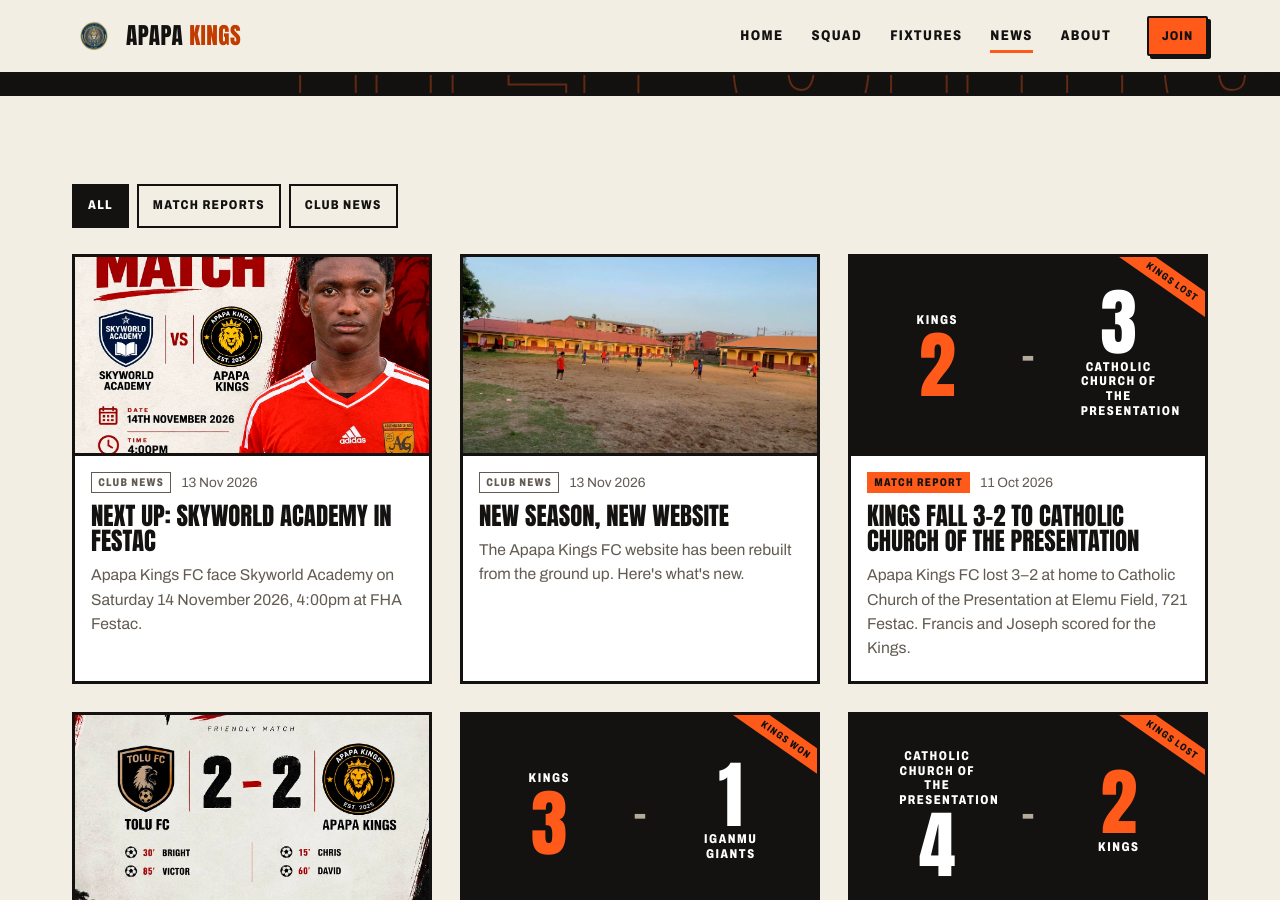
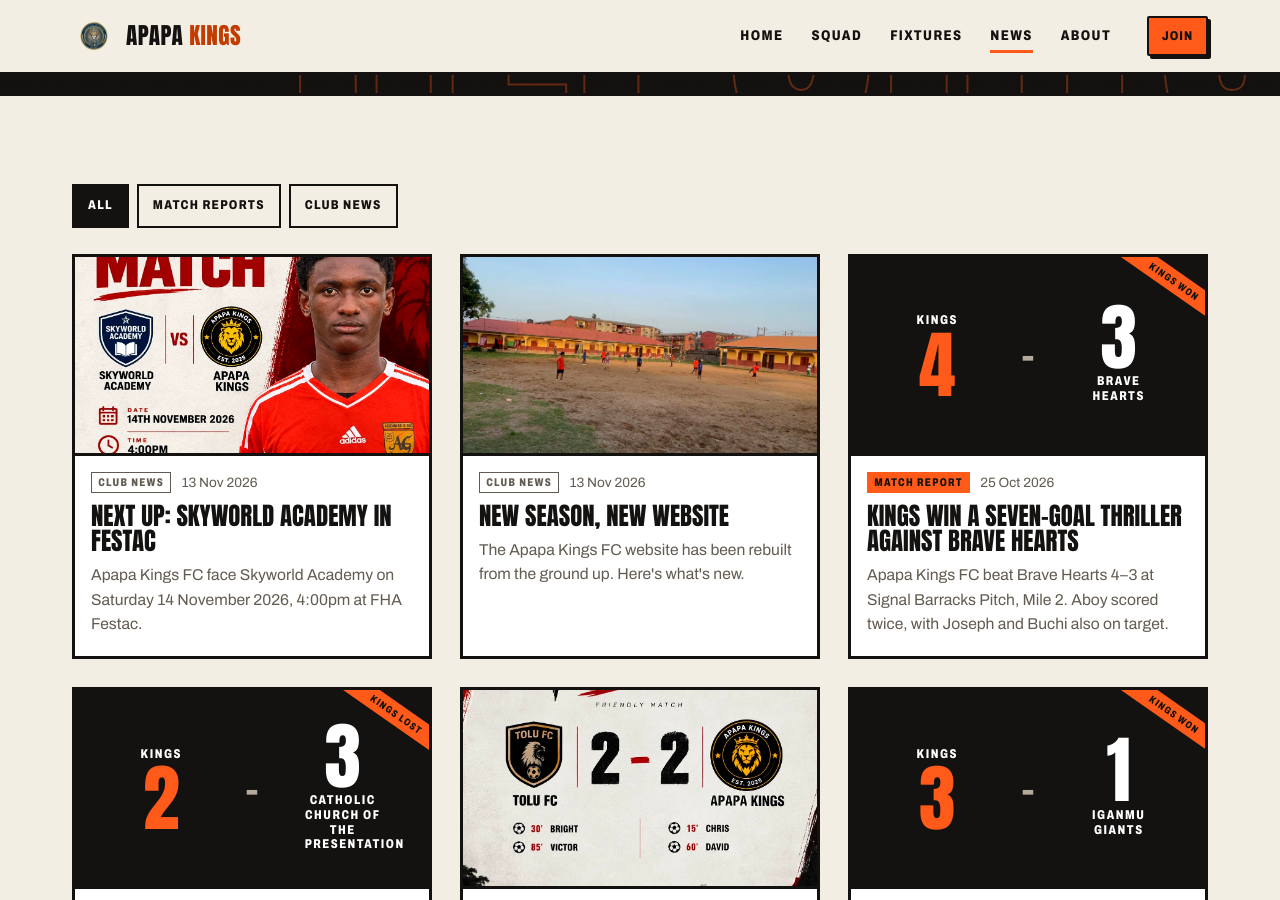
Before and after one commit to emekachriis/apapafc.xyz, a Jekyll site: the page built from news.html, in a window 1280 px wide and 900 px high, scrolled down 312 px. Built offline with Jekyll 4.4.1, drawn with Linux system fonts in a browser that asks for light colours.

Commit message:
Add Brave Hearts 4-3 and photos for five players
- Brave Hearts 4-3 (25 Oct) with match report and scorers
- Photos for Amaechi, Praise, Adeleke, Divine and Wale; originals
  moved from the repo root into images/
- Remove the duplicate Buchi video from the repo root

Co-Authored-By: Claude Opus 5.5 <noreply@anthropic.com>
Claude-Session: https://claude.ai/code/session_01WYXfpp4H5Lv6eQuJcXzwTC

```diff
--- a/_data/fixtures.yml
+++ b/_data/fixtures.yml
@@ -62,6 +62,12 @@
   venue: Elemu Field, 721 Festac
   score: "2-3"
 
+- date: 2026-10-25
+  opponent: Brave Hearts
+  home: true
+  venue: Signal Barracks Pitch, Mile 2
+  score: "4-3"
+
 - date: 2026-11-14
   kickoff: "16:00"
   opponent: Skyworld Academy
--- a/_data/squad.yml
+++ b/_data/squad.yml
@@ -18,6 +18,7 @@ players:
     name: Amaechi
     position: Goalkeeper
     position_group: GK
+    photo: images/players/amaechi.jpg
 
   - number: 13
     name: Ebuka
@@ -73,6 +74,7 @@ players:
     name: Praise
     position: Defender
     position_group: DEF
+    photo: images/players/praise.jpg
 
   - number: 18
     name: Ifeanyi
@@ -125,11 +127,13 @@ players:
     name: Divine
     position: Attacking Mid
     position_group: MID
+    photo: images/players/divine.jpg
 
   - number: 20
     name: Adeleke
     position: Central Mid
     position_group: MID
+    photo: images/players/adeleke.jpg
 
   - number: 25
     name: Buchi
@@ -164,6 +168,7 @@ players:
     name: Wale
     position: Striker
     position_group: FWD
+    photo: images/players/wale.jpg
 
 
 
--- /dev/null
+++ b/_posts/2026-10-25-kings-edge-seven-goal-thriller-against-brave-hearts.md
@@ -0,0 +1,16 @@
+---
+title: "Kings win a seven-goal thriller against Brave Hearts"
+kind: match-report
+match: "2026-10-25"
+description: Apapa Kings FC beat Brave Hearts 4–3 at Signal Barracks Pitch, Mile 2. Aboy scored twice, with Joseph and Buchi also on target.
+---
+Apapa Kings FC beat Brave Hearts 4–3 in a seven-goal friendly at Signal Barracks Pitch, Mile 2, the Kings' second win over Brave Hearts after June's 3–2.
+
+Joseph opened the scoring after five minutes, and although Hazard equalised on 10, the Kings took control in a ten-minute spell before the break: Aboy made it 2–1 on 25 minutes, Buchi added a third on 30 and Aboy grabbed his second on 35. Brave Hearts fought back after half-time through Alfa (56') and Jnr Messi (72'), but the Kings held on.
+
+**Apapa Kings FC 4–3 Brave Hearts**
+
+- **Kings:** Joseph 5', Aboy 25', Buchi 30', Aboy 35'
+- **Brave Hearts:** Hazard 10', Alfa 56', Jnr Messi 72'
+
+Kings Never Settle.
```
Also changed, not shown: images/ADELEKE.jpg (renamed from adeleke.png.jpg), images/AMAECHI.jpg (renamed from amaechi.png.jpg), images/DIVINE.jpg (renamed from divine.png.jpg), images/PRAISE.jpg (renamed from praise.png.jpg), images/WALE.jpg (renamed from wale.png.jpg), images/players/adeleke.jpg (added), images/players/amaechi.jpg (added), images/players/divine.jpg (added), images/players/praise.jpg (added), images/players/wale.jpg (added), 1 other file.
